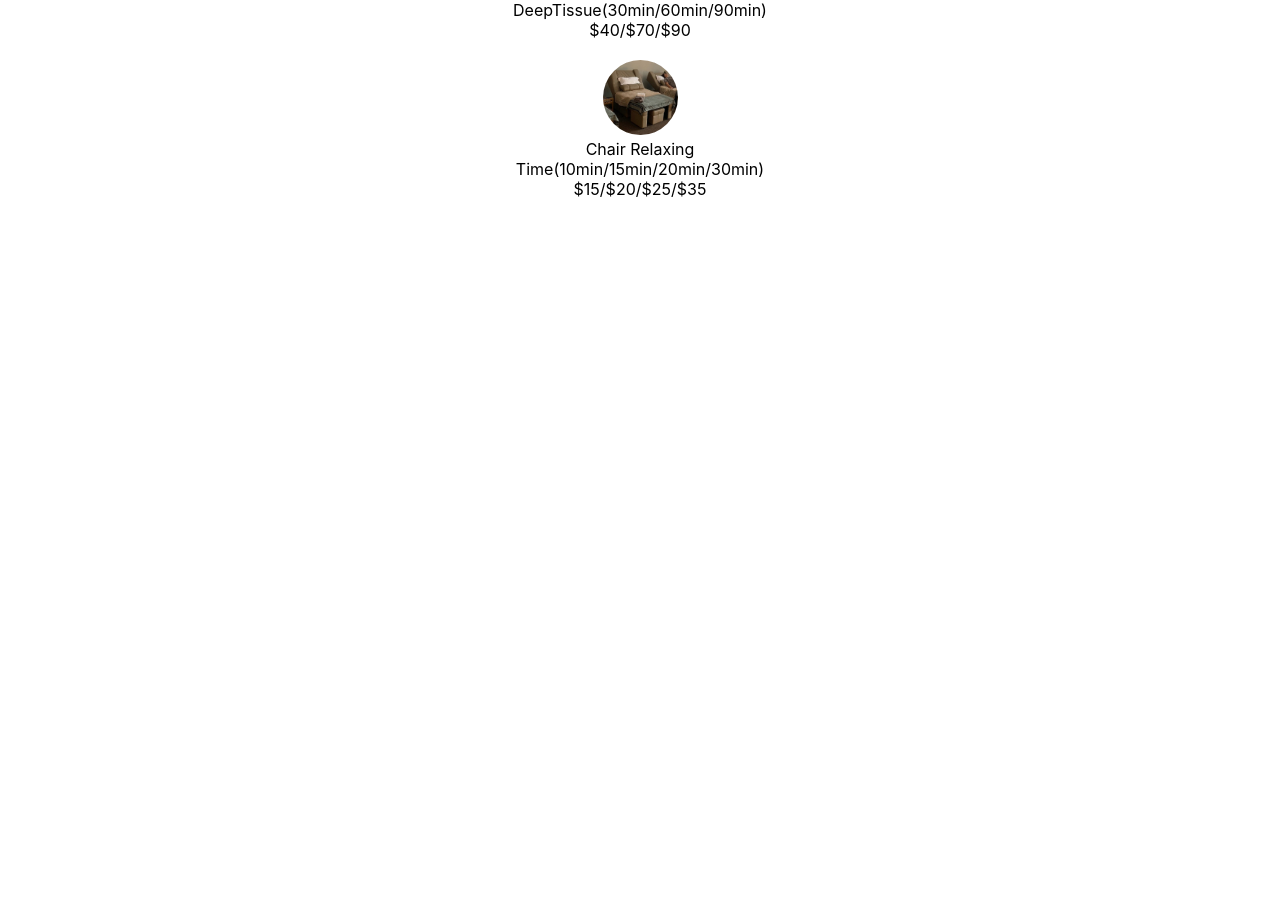
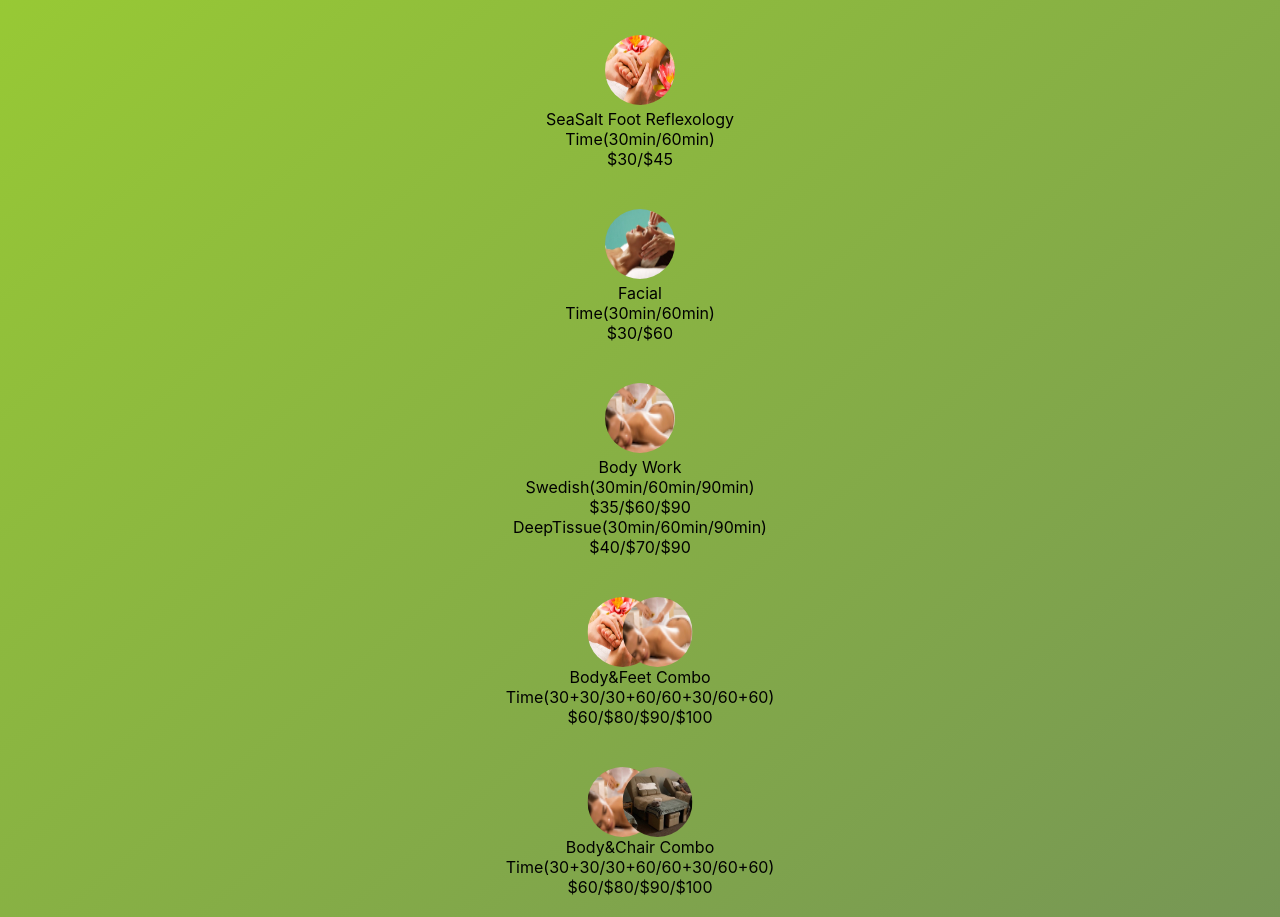
Before and after one commit to alexJSanchez/arlington-spa, a React (Create React App) app: page / in a window 1280 px wide. Shown: the part 483-1400 px from the top of the page. Before the commit the page ends 800 px from the top, so only its background shows below. Built offline with nearby package versions, Linux system fonts and the light colour scheme.

Commit message:
pricing section

```diff
--- a/src/App.css
+++ b/src/App.css
@@ -24,6 +24,7 @@
 	}
 }
 .image-container {
+	display: flex;
 	background-image: url("/src/images/commonarea_1440.jpg");
 	background-position: center;
 	background-size: cover;
@@ -35,7 +36,7 @@
 	color: black;
 	font-size: 15px;
 	line-height: 1.5;
-
+	width: 100%;
 	div {
 		text-align: center;
 		background: linear-gradient(
@@ -53,16 +54,34 @@
 		);
 	}
 }
-
+.circular-image-one {
+	position: absolute;
+}
 .circular-image {
 	border-radius: 50%;
 	/* Optional: Define width and height for the image to ensure it appears as a circle */
-	width: 75px; /* Adjust width as needed */
-	height: 75px; /* Adjust height as needed */
+	width: 70px; /* Adjust width as needed */
+	height: 70px; /* Adjust height as needed */
+}
+.circular-image-left {
+	left: 0;
+	transform: translateX(25%);
+}
+
+.circular-image-right {
+	right: 0;
+	transform: translateX(-25%);
 }
 .service-container {
+	background: linear-gradient(to bottom right, #9acd32, #769655);
 	text-align: center;
 }
 .service-box {
-	margin: 20px 50px;
+	padding: 20px 50px;
 }
+.service-box-image {
+	display: flex;
+	justify-content: center;
+	align-items: center;
+	position: relative;
+}
--- a/src/pages/main.js
+++ b/src/pages/main.js
@@ -1,6 +1,8 @@
 import React from "react";
 import image from "../images/oil.jpg";
 import commonArea from "../images/commonAreaSmall.jpg";
+import footM from "../images/footMassage.jpg";
+import facial from "../images/depositphotos_13789300-stock-photo-latin-woman-spa.jpg";
 function Main() {
 	return (
 		<div className="main">
@@ -28,6 +30,36 @@ function Main() {
 			<div className="service-container">
 				<div className="service-box">
 					<div>
+						<img src={commonArea} className="circular-image" />
+						<p>Chair Relaxing</p>
+					</div>
+					<div className="service-box-price">
+						<p>Time(10min/15min/20min/30min)</p>
+						<p>$15/$20/$25/$35</p>
+					</div>
+				</div>
+				<div className="service-box">
+					<div>
+						<img src={footM} className="circular-image" />
+						<p>SeaSalt Foot Reflexology</p>
+					</div>
+					<div className="service-box-price">
+						<p>Time(30min/60min)</p>
+						<p>$30/$45</p>
+					</div>
+				</div>
+				<div className="service-box">
+					<div>
+						<img src={facial} className="circular-image" />
+						<p>Facial</p>
+					</div>
+					<div className="service-box-price">
+						<p>Time(30min/60min)</p>
+						<p>$30/$60</p>
+					</div>
+				</div>
+				<div className="service-box">
+					<div>
 						<img src={image} className="circular-image" />
 						<p>Body Work</p>
 					</div>
@@ -39,13 +71,42 @@ function Main() {
 					</div>
 				</div>
 				<div className="service-box">
-					<div>
-						<img src={commonArea} className="circular-image" />
-						<p>Chair Relaxing</p>
+					<div className="service-box-image service-box-image-ovelay">
+						<img
+							src={footM}
+							className="circular-image circular-image-left"
+							alt="FootM Image"
+						/>
+						<img
+							src={image}
+							className="circular-image circular-image-right"
+							alt="Second Image"
+						/>
 					</div>
+					<p>Body&Feet Combo</p>
 					<div className="service-box-price">
-						<p>Time(10min/15min/20min/30min)</p>
-						<p>$15/$20/$25/$35</p>
+						<p>Time(30+30/30+60/60+30/60+60)</p>
+						<p>$60/$80/$90/$100</p>
+					</div>
+				</div>
+
+				<div className="service-box">
+					<div className="service-box-image service-box-image-ovelay">
+						<img
+							src={image}
+							className="circular-image circular-image-left"
+							alt="FootM Image"
+						/>
+						<img
+							src={commonArea}
+							className="circular-image circular-image-right"
+							alt="Second Image"
+						/>
+					</div>
+					<p>Body&Chair Combo</p>
+					<div className="service-box-price">
+						<p>Time(30+30/30+60/60+30/60+60)</p>
+						<p>$60/$80/$90/$100</p>
 					</div>
 				</div>
 			</div>
```
Also changed, not shown: src/images/depositphotos_13789300-stock-photo-latin-woman-spa.jpg (added), src/images/footMassage.jpg (added).
